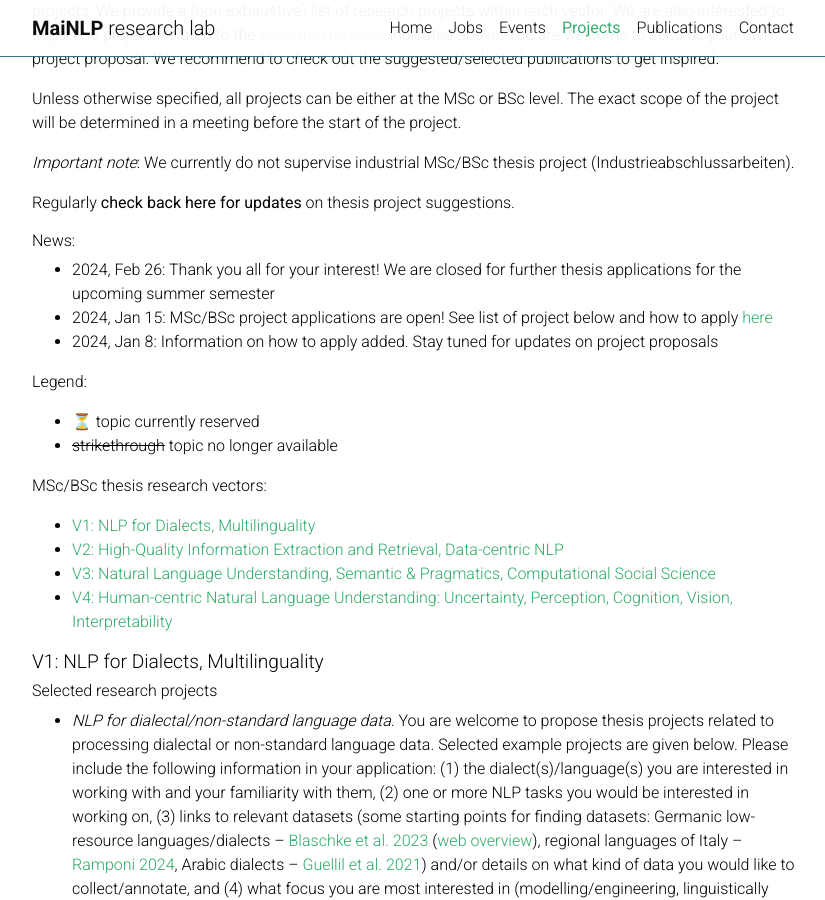
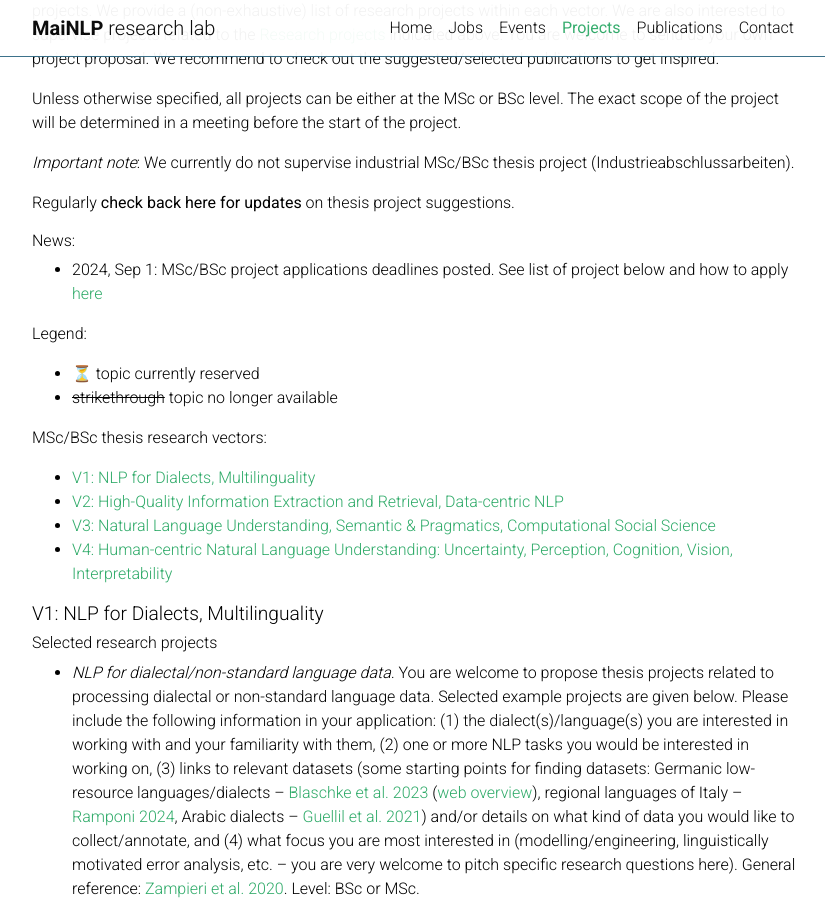
Before and after one commit to mainlp/mainlp.github.io, a Jekyll site: the page built from _pages/projects.md, in a window 1280 px wide and 900 px high, scrolled down 3061 px. Shown: the whole window, without its empty margins (223-1048 px from the left). Built offline with Jekyll 4.4.1, drawn with Linux system fonts in a browser that asks for light colours; emoji names are drawn with the system emoji font; comment, search, counter and statistics services are not loaded; a style sheet for code colours, icons or effects is not loaded.

Commit message:
Update projects.md

```diff
--- a/_pages/projects.md
+++ b/_pages/projects.md
@@ -109,9 +109,8 @@ Regularly <b>check back here for updates</b> on thesis project suggestions.
 
 #### News:
 
-- 2024, Feb 26: Thank you all for your interest! We are closed for further thesis applications for the upcoming summer semester
-- 2024, Jan 15: MSc/BSc project applications are open! See list of project below and how to apply <a href="#howtoapply">here</a>
-- 2024, Jan 8: Information on how to apply added. Stay tuned for updates on project proposals
+<!-- - 2024, Feb 26: Thank you all for your interest! We are closed for further thesis applications for the upcoming summer semester  -->
+- 2024, Sep 1: MSc/BSc project applications deadlines posted. See list of project below and how to apply <a href="#howtoapply">here</a>
 
 
 
```
